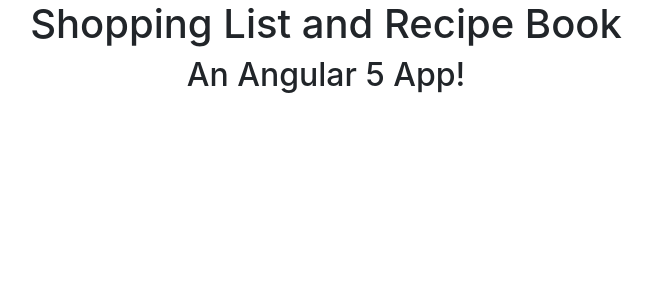
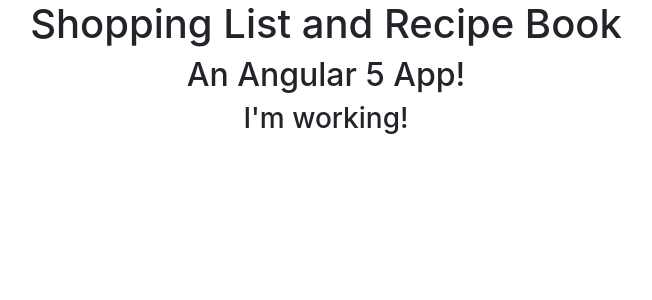
Before and after one commit to SirEmyDragan/shoppingListAndRecipeBook, an Angular app: page / in a window 1280 px wide. Shown: the top 300 px of the page, without its empty margins (314-966 px from the left). Built offline with nearby package versions, Linux system fonts and the light colour scheme.

Commit message:
bootstrap test

```diff
--- a/src/app/app.component.html
+++ b/src/app/app.component.html
@@ -1,6 +1,11 @@
 <!--The content below is only a placeholder and can be replaced.-->
 <div class = "container" style="text-align:center">
   <h1>Shopping List and Recipe Book</h1>
-  <h2>An Angular 5 App!</h2>
+  <div class = "row">
+    <div class = "col-md-12">
+      <h2>An Angular 5 App!</h2>
+      <h3>I'm working!</h3>
+    </div>
+  </div>
 </div>
 <router-outlet></router-outlet>
```
